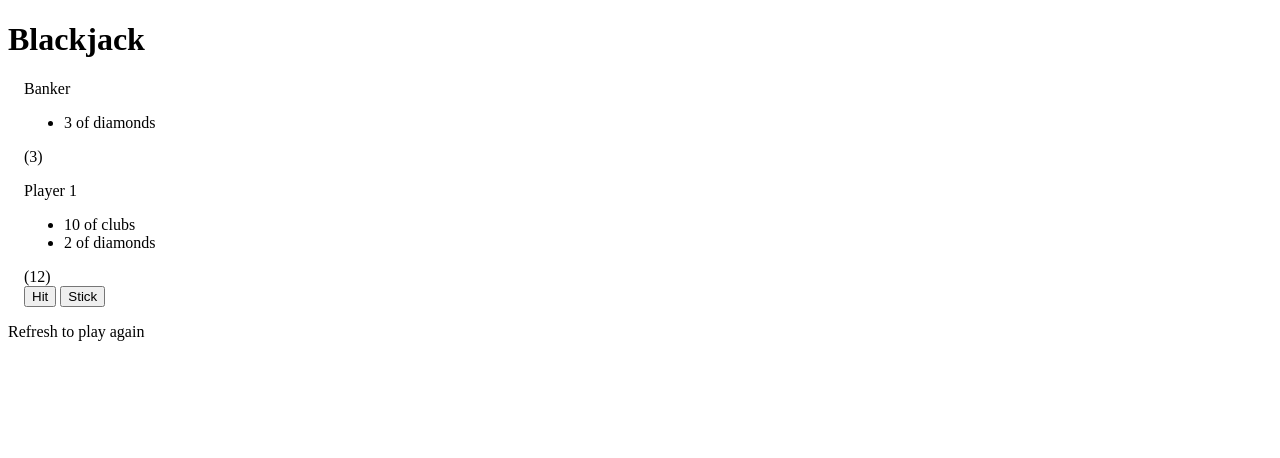
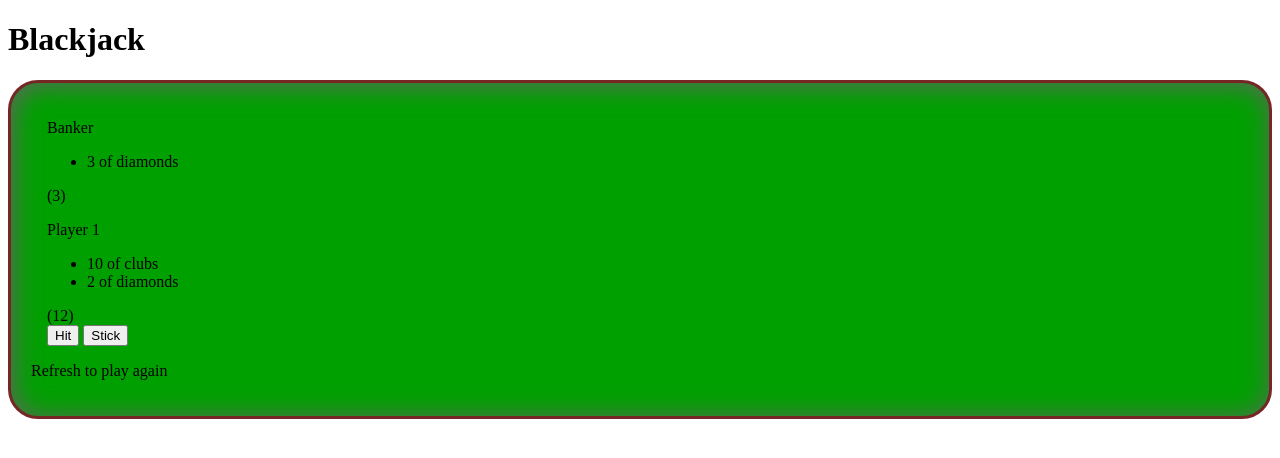
Before and after one commit to Qazzian/blackjack, a website: page index.html in a window 1280 px wide. Drawn offline with Linux system fonts and the light colour scheme.

Commit message:
updated styles

```diff
--- a/css/cards.css
+++ b/css/cards.css
@@ -1,3 +1,13 @@
+
+.table {
+	background-color: #00a000;
+	box-shadow: 2px 2px 27px #646464 inset;
+	border: 3px solid #772626;
+	border-radius: 30px;
+	padding: 20px;
+}
+
+
 
 section {
 	margin: 1em;
--- a/index.html
+++ b/index.html
@@ -9,6 +9,8 @@
 <body>
 
 <h1>Blackjack</h1>
+
+<div class="table">
 
 
     <section id="playerBanker">
@@ -50,6 +52,7 @@
     </section>
 
     <p>Refresh to play again</p>
+</div>
 
 <script src="js/vendor/lodash.js"></script>
 <script src="js/vendor/jquery.js"></script>
```
Lines whose indentation alone changed are shown as unchanged.
